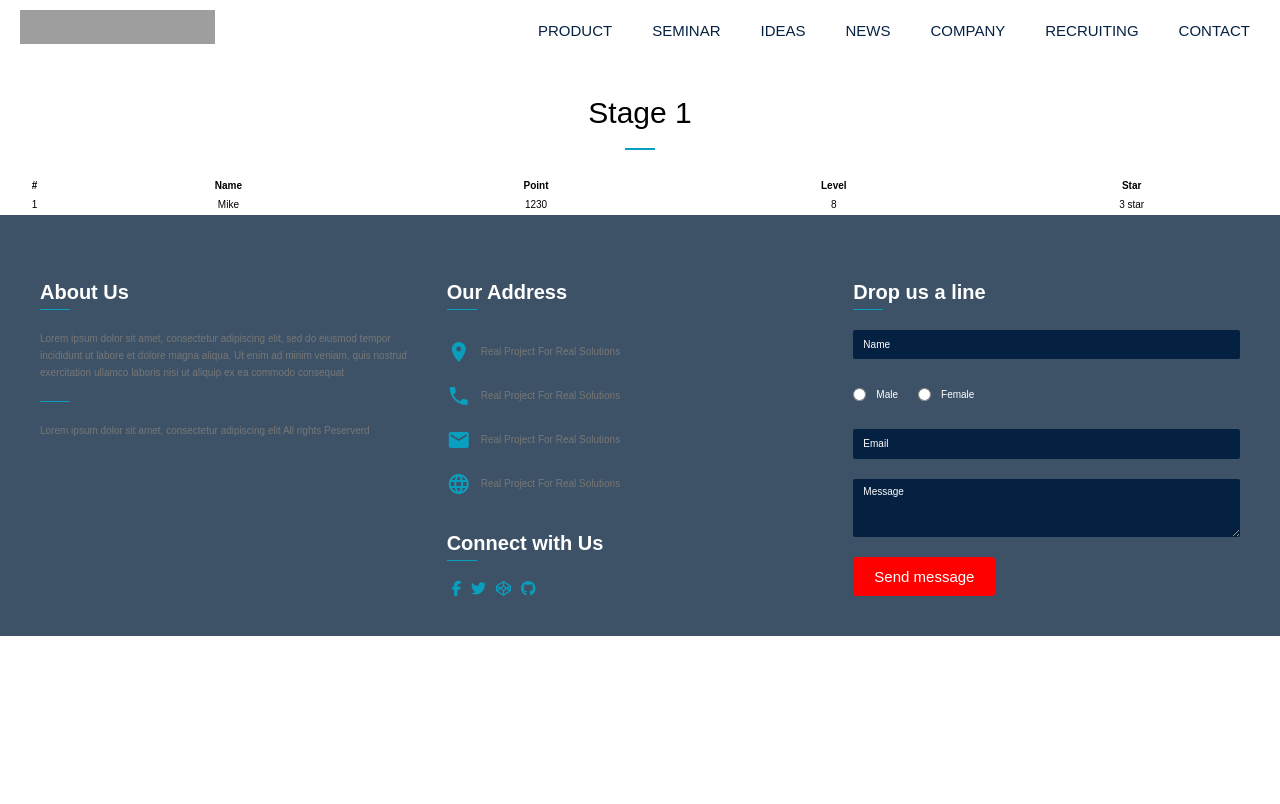
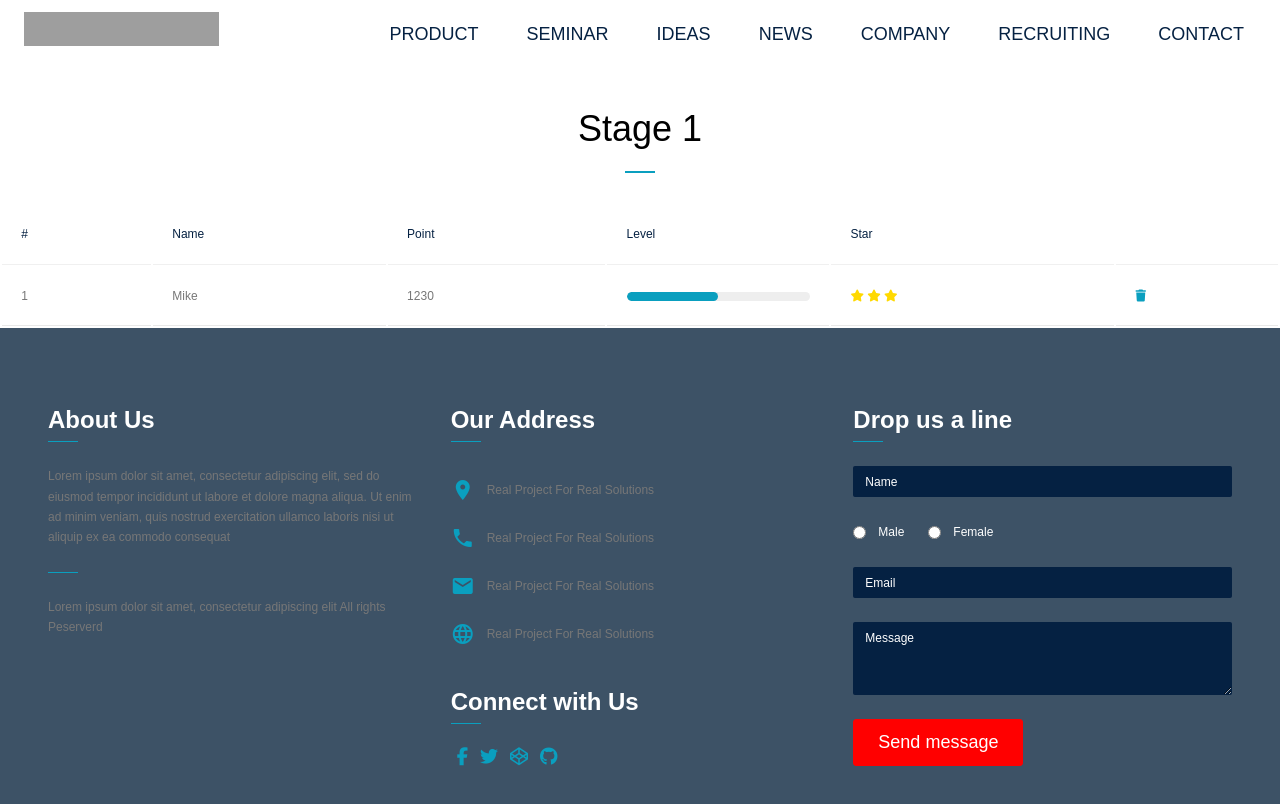
Before and after one commit to hodacnghia/Table-Simple, a website: page index.html in a window 1280 px wide. Drawn offline with Linux system fonts and the light colour scheme; grey boxes are pictures that could not be loaded.

Commit message:
implement table

```diff
--- a/index.html
+++ b/index.html
@@ -24,13 +24,27 @@
         />
       </a>
       <div class="navbar__menu">
-        <div class="navbar__item navbar__link">PRODUCT</div>
-        <div class="navbar__item navbar__link">SEMINAR</div>
-        <div class="navbar__item navbar__link">IDEAS</div>
-        <div class="navbar__item navbar__link">NEWS</div>
-        <div class="navbar__item navbar__link">COMPANY</div>
-        <div class="navbar__item navbar__link">RECRUITING</div>
-        <div class="navbar__item navbar__link">CONTACT</div>
+        <div class="navbar__item">
+          <a href="#" class="navbar__link">PRODUCT</a>
+        </div>
+        <div class="navbar__item">
+          <a href="#" class="navbar__link">SEMINAR</a>
+        </div>
+        <div class="navbar__item">
+          <a href="#" class="navbar__link">IDEAS</a>
+        </div>
+        <div class="navbar__item">
+          <a href="#" class="navbar__link">NEWS</a>
+        </div>
+        <div class="navbar__item">
+          <a href="#" class="navbar__link">COMPANY</a>
+        </div>
+        <div class="navbar__item">
+          <a href="#" class="navbar__link">RECRUITING</a>
+        </div>
+        <div class="navbar__item">
+          <a href="#" class="navbar__link">CONTACT</a>
+        </div>
       </div>
       <div class="navigation">
         <input type="checkbox" class="navigation__checkbox" id="navi-toggle" />
@@ -64,7 +78,6 @@
             </li>
           </ul>
         </nav>
-
         <!-- <div class="navbar__item navbar__link navbar__item navbar__link--highlight">Sign up free</div> -->
       </div>
     </div>
@@ -77,20 +90,38 @@
       </div>
       <div class="section__content">
         <table>
-          <tr>
-            <th>#</th>
-            <th>Name</th>
-            <th>Point</th>
-            <th>Level</th>
-            <th>Star</th>
-          </tr>
-          <tr>
-            <td>1</td>
-            <td>Mike</td>
-            <td>1230</td>
-            <td>8</td>
-            <td>3 star</td>
-          </tr>
+          <thead>
+            <tr>
+              <th class="table__cell table__cell--header">#</th>
+              <th class="table__cell table__cell--header">Name</th>
+              <th class="table__cell table__cell--header">Point</th>
+              <th class="table__cell table__cell--header">Level</th>
+              <th class="table__cell table__cell--header">Star</th>
+              <th class="table__cell table__cell--header"></th>
+            </tr>
+          </thead>
+          <tbody>
+            <tr>
+              <td class="table__cell table__cell--content">1</td>
+              <td class="table__cell table__cell--content">Mike</td>
+              <td class="table__cell table__cell--content">1230</td>
+              <td class="table__cell table__cell--content">
+                <div class="progress">
+                  <div
+                    class="progress__complete"
+                  ></div>
+                </div>
+              </td>
+              <td class="table__cell table__cell--content">
+                <i class="fas fa-star icon__star"></i>
+                <i class="fas fa-star icon__star"></i>
+                <i class="fas fa-star icon__star"></i>
+              </td>
+              <td class="table__cell table__cell--content">
+                <i class="fas fa-trash icon"></i>
+              </td>
+            </tr>
+          </tbody>
         </table>
       </div>
     </div>
--- a/sass/abstracts/_variables.scss
+++ b/sass/abstracts/_variables.scss
@@ -15,6 +15,7 @@ $color-grey-dark-2: #999;
 $color-grey-dark-3: #333;
 
 $color-red: red;
+$color-yellow: rgb(255, 217, 0);
 $color-white: #fff;
 $color-black: #000;
 
--- a/sass/base/_base.scss
+++ b/sass/base/_base.scss
@@ -8,7 +8,7 @@
 
 html {
 
-  font-size: 62.5%; //1 rem = 10px; 10px/16px = 62.5%
+  font-size: 75%; //1 rem = 10px; 10px/16px = 62.5%
 
   @include respond(tab-land) {
     // width < 1200?
@@ -17,14 +17,11 @@ html {
 
   @include respond(tab-port) {
     // width < 900?
-    font-size: 50%; //1 rem = 8px, 8/16 = 50%
+    font-size: 75%; //1 rem = 8px, 8/16 = 50%
   }
 
-
-
-
   @include respond(big-desktop) {
-    font-size: 75%; //1rem = 12, 12/16
+    font-size: 87.5%; //1rem = 12, 12/16
   }
 }
 
--- a/sass/components/_icon.scss
+++ b/sass/components/_icon.scss
@@ -4,4 +4,8 @@
   &--large {
     font-size: 3rem !important;
   }
+  &__star {
+  color: $color-yellow;
+
+  }
 }
--- /dev/null
+++ b/sass/components/_progress.scss
@@ -0,0 +1,17 @@
+.progress {
+  position: relative;
+  display: inline-block;
+  width: 100%;
+  overflow: hidden;
+  vertical-align: middle;
+  background-color: $color-primary;
+  border-radius: 100px;
+  &__complete {
+    position: relative;
+  background-color: $color-tertiary;
+    border-radius: 100px;
+    transition: all .4s cubic-bezier(.08,.82,.17,1) 0s;
+    width: 50%;
+    height: 0.8rem;
+  }
+}
--- /dev/null
+++ b/sass/components/_table.scss
@@ -0,0 +1,21 @@
+.table {
+  &__cell {
+    padding: 1.6rem;
+    &--header {
+      color: $color-tertiary-dark2;
+      font-weight: 500;
+      text-align: left;
+      transition:  background-color .3s ease;
+      border-bottom: 1px solid #f0f0f0;
+      // background: #fafafa;
+    }
+    &--content {
+      color: $color-grey-dark;
+      box-sizing: border-box;
+      border-bottom: 1px solid #e8e8e8;
+      background: #FFF;
+      text-align: left;
+    }
+  }
+
+}
--- a/sass/layout/_nav.scss
+++ b/sass/layout/_nav.scss
@@ -8,7 +8,6 @@
   font-size: $default-font-size;
   background: $color-white;
 
-  &__title {}
 
   &__item {
     color: $color-tertiary-dark2;
@@ -25,8 +24,7 @@
 
     &:link,
     &:visited {
-      color: $color-white;
-      background: linear-gradient(180deg, #0a9fbf, #3ebb93);
+      color:$color-tertiary-dark2;
       text-decoration: none;
       text-transform: uppercase;
       display: inline-block;
@@ -72,29 +70,6 @@
 
   }
 
-  &__button {
-    // background-color: $color-white;
-    height: 7rem;
-    width: 7rem;
-    // position: fixed;
-    // top: 6rem;
-    // right: 6rem;
-    // border-radius: 50%;
-    // z-index: 2000;
-    // box-shadow: 0 1rem 3rem rgba($color-black, .1);
-    text-align: center;
-    cursor: pointer;
-
-    @include respond(tab-port) {
-      top: 4rem;
-      right: 4rem;
-    }
-
-    @include respond(phone) {
-      top: 3rem;
-      right: 3rem;
-    }
-  }
 
   //ICON
   &__icon {
@@ -156,7 +131,6 @@
   &__button {
     background-color: $color-white;
     z-index: 2000;
-    box-shadow: 0 1rem 3rem rgba($color-black, .1);
     text-align: center;
     cursor: pointer;
 
@@ -205,7 +179,7 @@
       font-size: 3rem;
       font-weight: 300;
       padding: 1rem 2rem;
-      color: $color-black;
+      color:$color-tertiary-dark2;
       text-decoration: none;
       text-transform: uppercase;
       background-size: 230%;
--- a/sass/main.scss
+++ b/sass/main.scss
@@ -4,7 +4,9 @@
 @import "base/base";
 @import "base/typography";
 
+@import "components/progress";
 @import "components/button";
+@import "components/table";
 @import "components/form";
 @import "components/card";
 @import "components/section";
```
Also changed, not shown: css/style.css.
